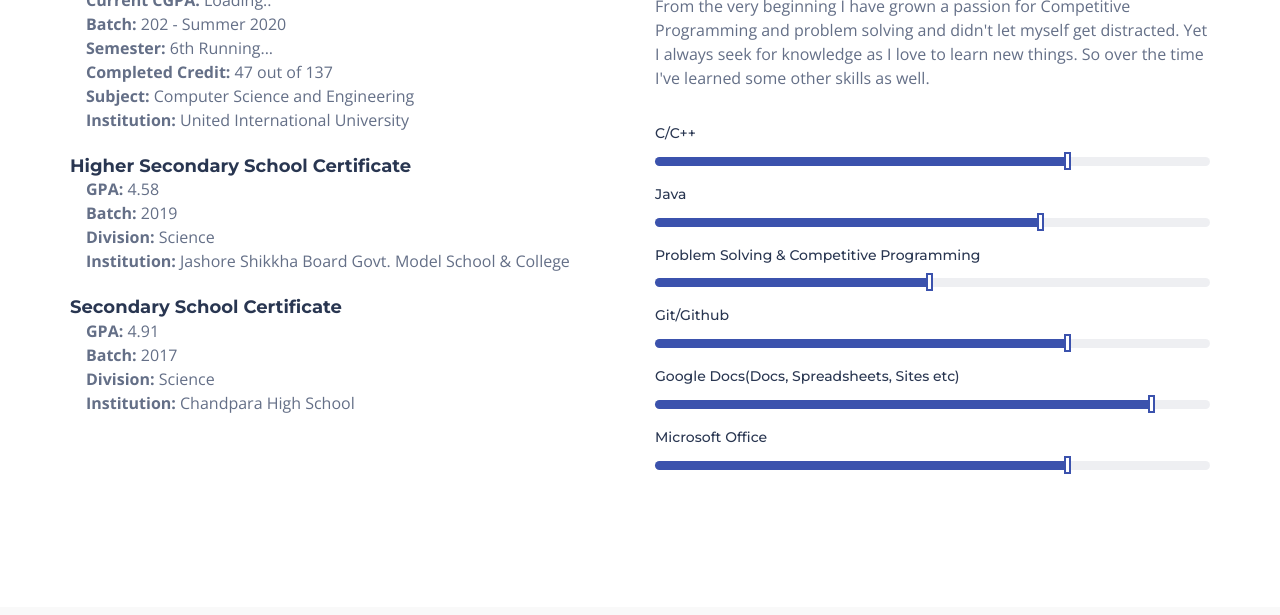
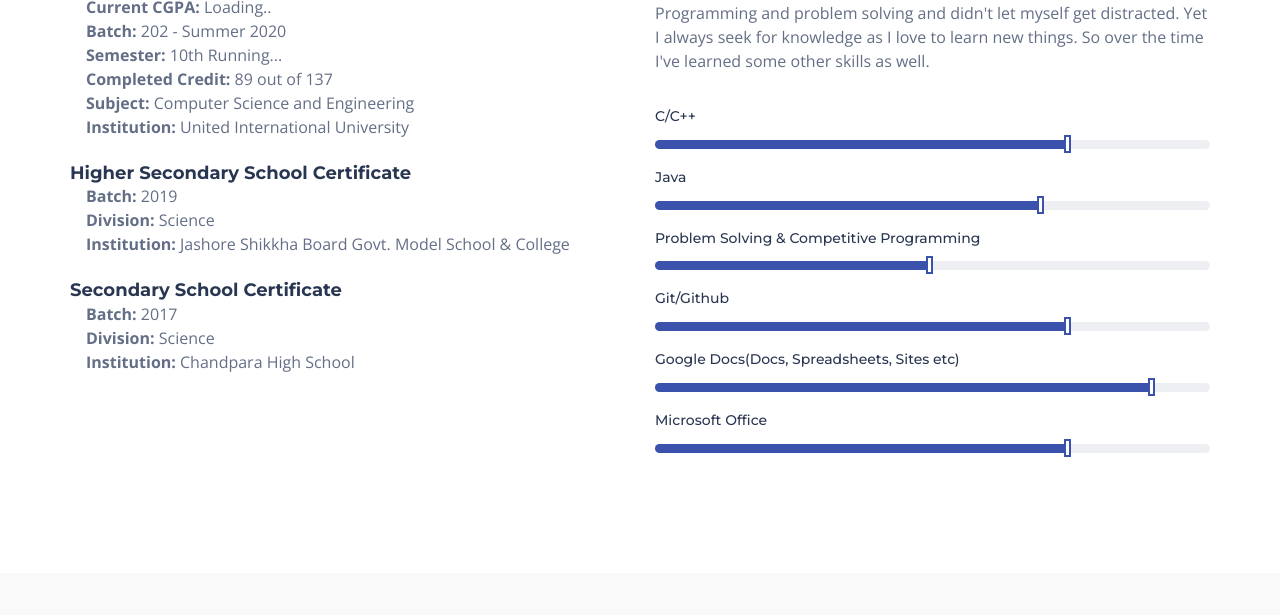
Before and after one commit to Tushar499/Tushar499.github.io, a plain HTML site: page index.html in a window 1280 px wide. Shown: the part 665-1280 px from the top of the page. Drawn offline with nearby package versions, Linux system fonts and the light colour scheme.

Commit message:
Update index.html

```diff
--- a/index.html
+++ b/index.html
@@ -156,15 +156,15 @@
                         <p>
                             &emsp;<b>Current CGPA: </b>Loading..<br>
                             &emsp;<b>Batch: </b>202 - Summer 2020<br>
-							&emsp;<b>Semester: </b>6th Running...<br>
-							&emsp;<b>Completed Credit: </b>47 out of 137<br>
+							&emsp;<b>Semester: </b>10th Running...<br>
+							&emsp;<b>Completed Credit: </b>89 out of 137<br>
                             &emsp;<b>Subject: </b>Computer Science and Engineering<br>
                             &emsp;<b>Institution: </b>United International University<br>
                         </p>
                         <br>
                         <h5 class="sub_title">Higher Secondary School Certificate</h5>
                         <p>
-                            &emsp;<b>GPA: </b>4.58<br>
+
                             &emsp;<b>Batch: </b>2019<br>
                             &emsp;<b>Division: </b>Science<br>
                             &emsp;<b>Institution: </b>Jashore Shikkha Board Govt. Model School & College<br>
@@ -172,7 +172,7 @@
                         <br>
                         <h5 class="sub_title">Secondary School Certificate</h5>
                         <p>
-                            &emsp;<b>GPA: </b>4.91<br>
+
                             &emsp;<b>Batch: </b>2017<br>
                             &emsp;<b>Division: </b>Science<br>
                             &emsp;<b>Institution: </b>Chandpara High School<br>
```
